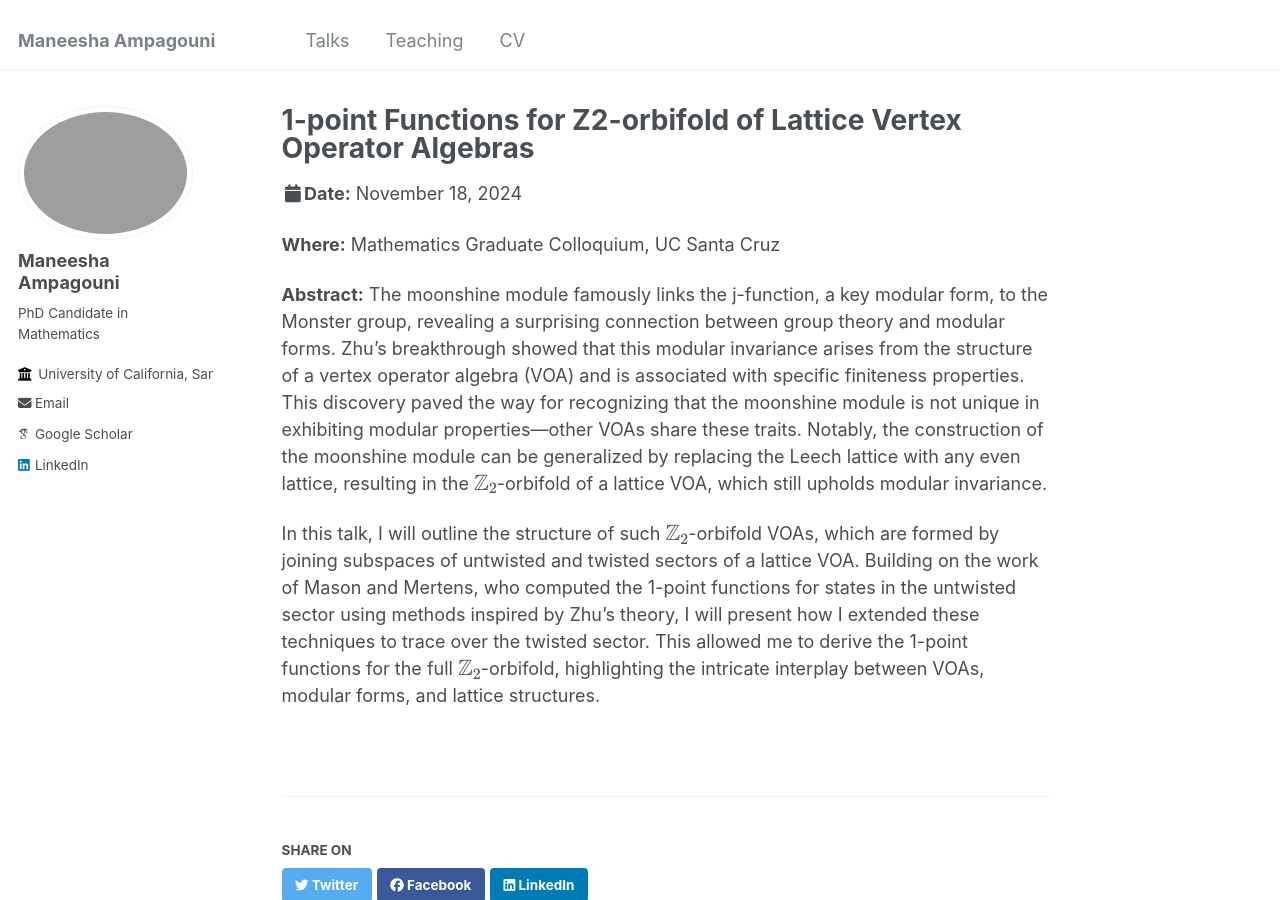
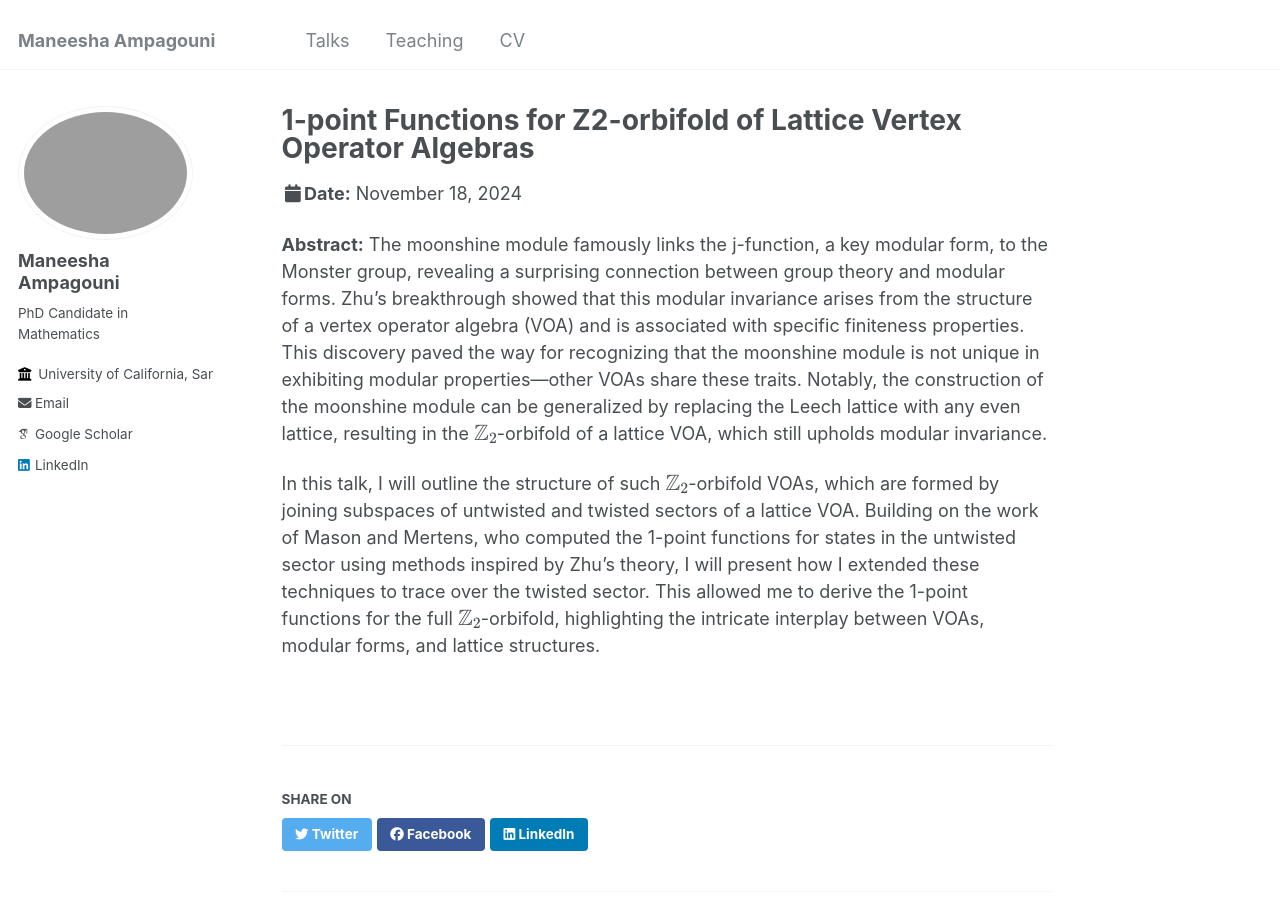
Before and after one commit to ManeeshaAmpagouni/maneeshaampagouni.github.io, a Jekyll site: the page built from _talks/1-point functions.md, in a window 1280 px wide and 900 px high. Built offline with Jekyll 4.4.1, drawn with Linux system fonts in a browser that asks for light colours; some web fonts are replaced.

Commit message:
Venue update for talk

```diff
--- a/_talks/1-point functions.md
+++ b/_talks/1-point functions.md
@@ -1,13 +1,12 @@
 ---
 title: "1-point Functions for Z2-orbifold of Lattice Vertex Operator Algebras"
 collection: talks
-type: "Colloquium"
+type: "Mathematics Graduate Colloquium"
 permalink: /talks/1-point functions
+venue: "University of California, Santa Cruz"
 date: 2024-11-18
 
 ---
-
-**Where:** Mathematics Graduate Colloquium, UC Santa Cruz
 
 **Abstract:**
 The moonshine module famously links the j-function, a key modular form, to the Monster group, revealing a surprising connection between group theory and modular forms. Zhu’s breakthrough showed that this modular invariance arises from the structure of a vertex operator algebra (VOA) and is associated with specific finiteness properties. This discovery paved the way for recognizing that the moonshine module is not unique in exhibiting modular properties—other VOAs share these traits. Notably, the construction of the moonshine module can be generalized by replacing the Leech lattice with any even lattice, resulting in the $\mathbb{Z}_2$-orbifold of a lattice VOA, which still upholds modular invariance.
```
